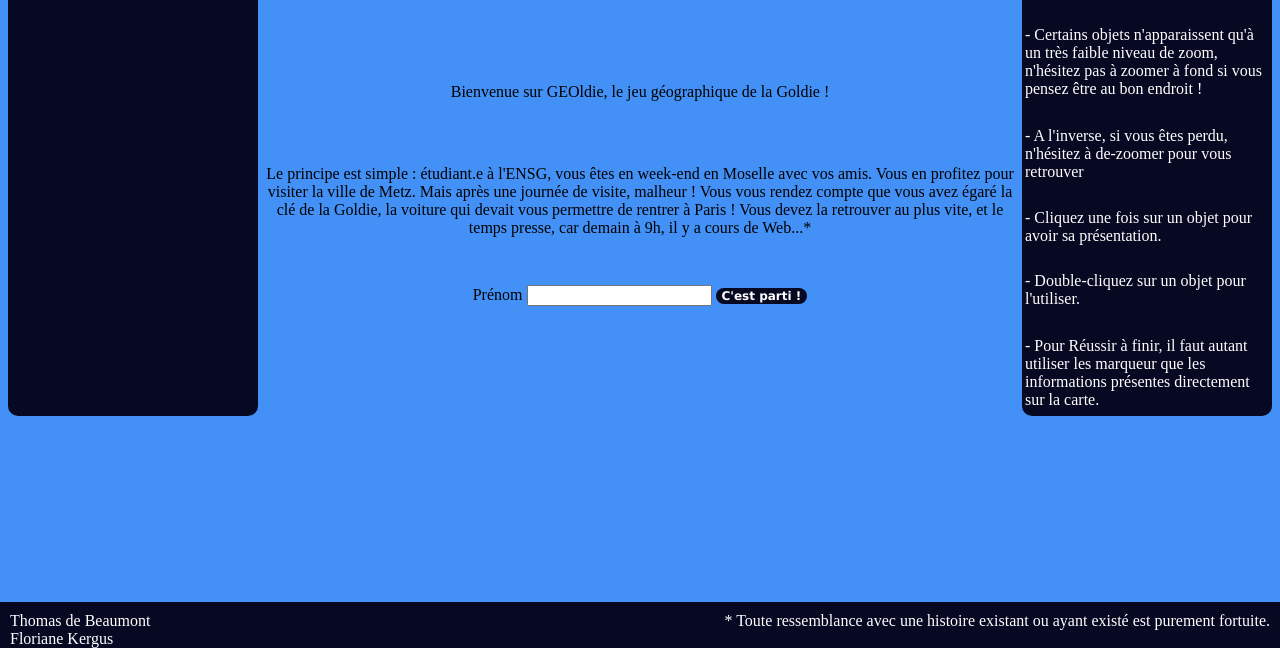
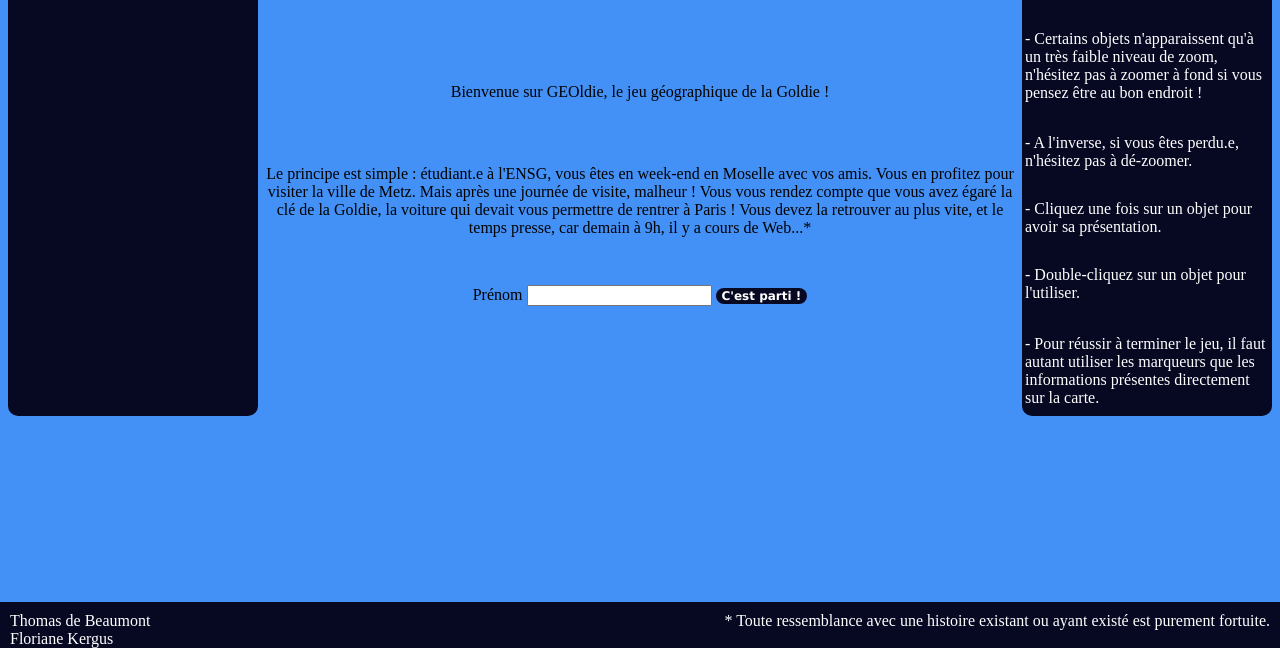
Before and after one commit to ThomasDBM/Web-ING2-ENSG, a plain HTML site: page Projet_Web/index.html in a window 1280 px wide. Shown: the part 152-800 px from the top of the page. Drawn offline with Linux system fonts and the light colour scheme; no server answers.

Commit message:
Update index.html

```diff
--- a/Projet_Web/index.html
+++ b/Projet_Web/index.html
@@ -56,7 +56,7 @@
         </tr>
 
         <tr>
-          <td ><br>- A l'inverse, si vous êtes perdu, n'hésitez à de-zoomer pour vous retrouver<br> </td>
+          <td ><br>- A l'inverse, si vous êtes perdu.e, n'hésitez pas à dé-zoomer.<br> </td>
         </tr>
 
         <tr>
@@ -68,7 +68,7 @@
         </tr>
 
         <tr>
-          <td ><br>- Pour Réussir à finir, il faut autant utiliser les marqueur que les informations présentes directement
+          <td ><br>- Pour réussir à terminer le jeu, il faut autant utiliser les marqueurs que les informations présentes directement
             sur la carte.<br> </td>
         </tr>
 
```
